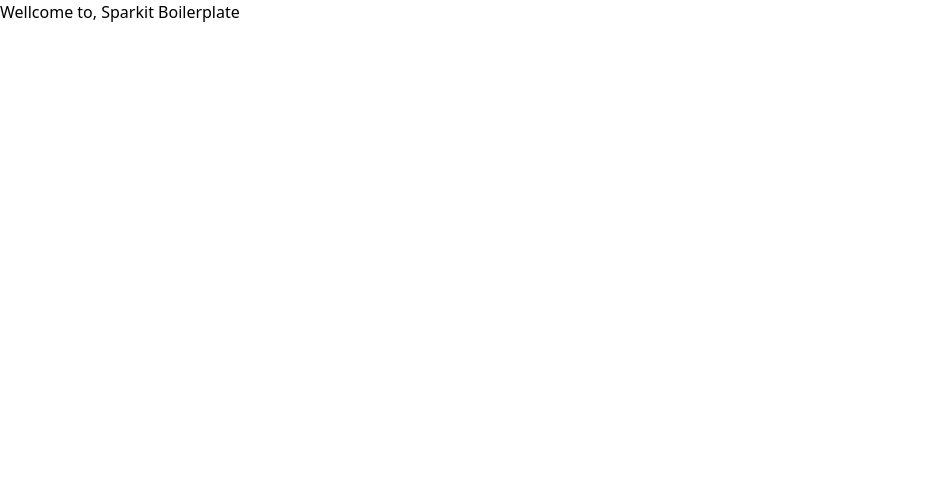
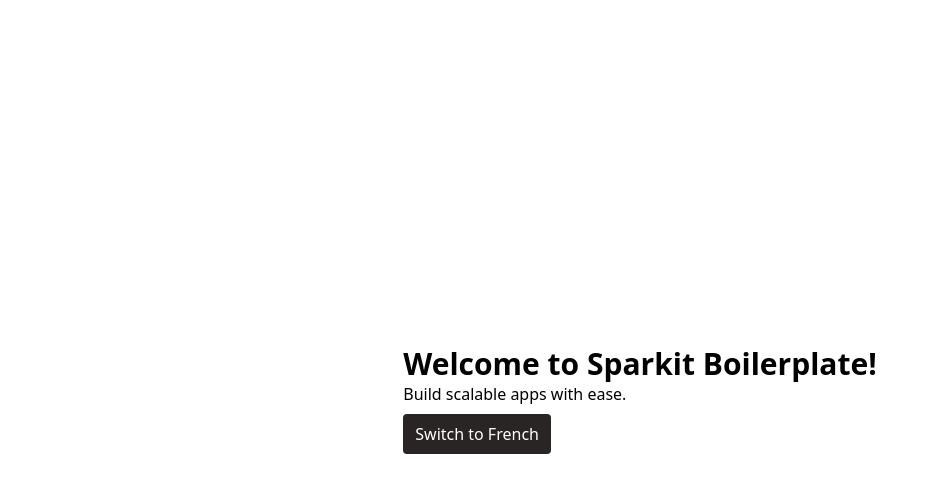
Before and after one commit to Irtiza751/sparkit-boilerplate, a React (Vite) app: page / in a window 1280 px wide. Shown: the top 492 px of the page, without its empty margins (0-939 px from the left). Built offline with nearby package versions, Linux system fonts and the light colour scheme.

Commit message:
feat: add i18next for internationalization and implement language switching in App component

```diff
--- a/package.json
+++ b/package.json
@@ -15,6 +15,7 @@
     "axios": "^1.9.0",
     "clsx": "^2.1.1",
     "i18next": "^25.0.1",
+    "i18next-browser-languagedetector": "^8.0.5",
     "react": "^19.1.0",
     "react-dom": "^19.1.0",
     "react-helmet-async": "^2.0.5",
--- a/src/App.tsx
+++ b/src/App.tsx
@@ -1,7 +1,31 @@
 // import viteLogo from '/vite.svg'
+import { Helmet } from 'react-helmet-async'
+import { useTranslation } from 'react-i18next'
 
 function App() {
-  return <h1>Wellcome to, Sparkit Boilerplate</h1>;
+  const { t, i18n } = useTranslation()
+
+  const changeLanguage = (lang: string) => {
+    i18n.changeLanguage(lang)
+  }
+
+  return (
+    <div className="min-h-screen flex items-center justify-center">
+      <Helmet>
+        <title>Sparkit Boilerplate</title>
+      </Helmet>
+      <div>
+        <h1 className="text-3xl font-bold">{t('welcome')}</h1>
+        <p className="mb-2">{t('description')}</p>
+        <button
+          className="py-2 px-3 bg-stone-800 rounded text-white"
+          onClick={() => changeLanguage('fr')}
+        >
+          Switch to French
+        </button>
+      </div>
+    </div>
+  )
 }
 
-export default App;
+export default App
--- /dev/null
+++ b/src/i18n/config.ts
@@ -0,0 +1,28 @@
+import i18n from 'i18next'
+import { initReactI18next } from 'react-i18next'
+import LanguageDetector from 'i18next-browser-languagedetector'
+
+import enTranslation from './locales/en/translation.json'
+
+export const resources = {
+  en: { translation: enTranslation },
+} as const
+
+i18n
+  .use(LanguageDetector) // Detect language
+  .use(initReactI18next) // Pass to react-i18next
+  .init({
+    resources,
+    lng: 'en',
+    fallbackLng: 'en',
+    debug: false, // Set true for development to see logs
+    interpolation: {
+      escapeValue: false, // React already does escaping
+    },
+    detection: {
+      order: ['localStorage', 'navigator'],
+      caches: ['localStorage'],
+    },
+  })
+
+export default i18n
--- a/src/i18n/index.ts
+++ b/src/i18n/index.ts
@@ -0,0 +1 @@
+import './config'
--- /dev/null
+++ b/src/i18n/locales/en/translation.json
@@ -0,0 +1,4 @@
+{
+  "welcome": "Welcome to Sparkit Boilerplate!",
+  "description": "Build scalable apps with ease."
+}
--- /dev/null
+++ b/src/i18n/locales/fr/translation.json
@@ -0,0 +1,4 @@
+{
+  "welcome": "french me welcome to Sparkit boilerplate!",
+  "description": "french me Build scalable apps with ease."
+}
--- a/src/main.tsx
+++ b/src/main.tsx
@@ -1,16 +1,21 @@
 import { StrictMode } from 'react'
 import { createRoot } from 'react-dom/client'
+import { QueryClient, QueryClientProvider } from '@tanstack/react-query'
+import { HelmetProvider } from 'react-helmet-async'
+// local imports
+import App from './App.tsx'
+import './i18n'
+// css file
 import './index.css'
-import App from './App.tsx'
-
-import { QueryClient, QueryClientProvider } from '@tanstack/react-query'
 
 const queryClient = new QueryClient()
 
 createRoot(document.getElementById('root')!).render(
   <StrictMode>
-    <QueryClientProvider client={queryClient}>
-      <App />
-    </QueryClientProvider>
+    <HelmetProvider>
+      <QueryClientProvider client={queryClient}>
+        <App />
+      </QueryClientProvider>
+    </HelmetProvider>
   </StrictMode>,
 )
```
Also changed, not shown: 1 other file (tests, documents, lock files or other folders).
